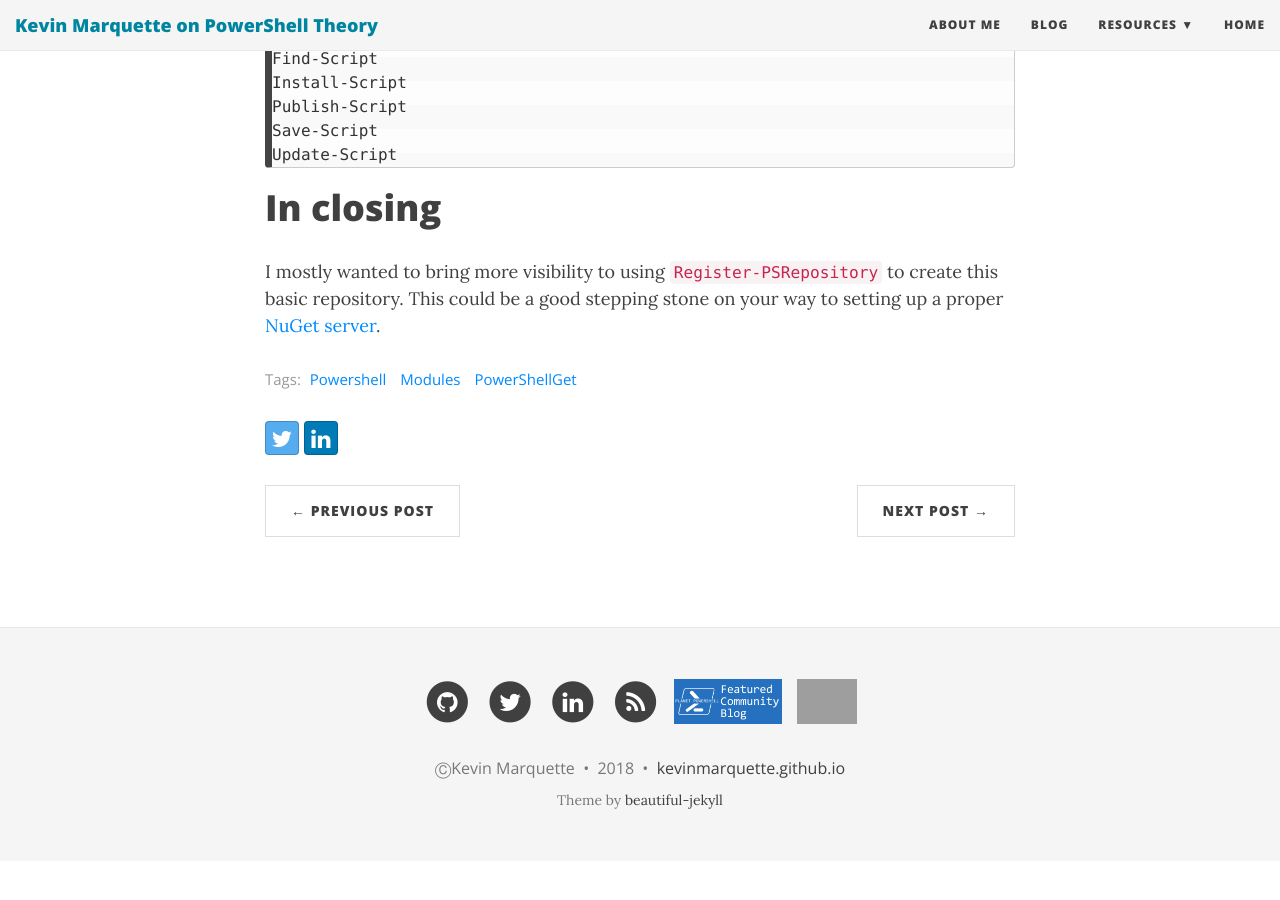
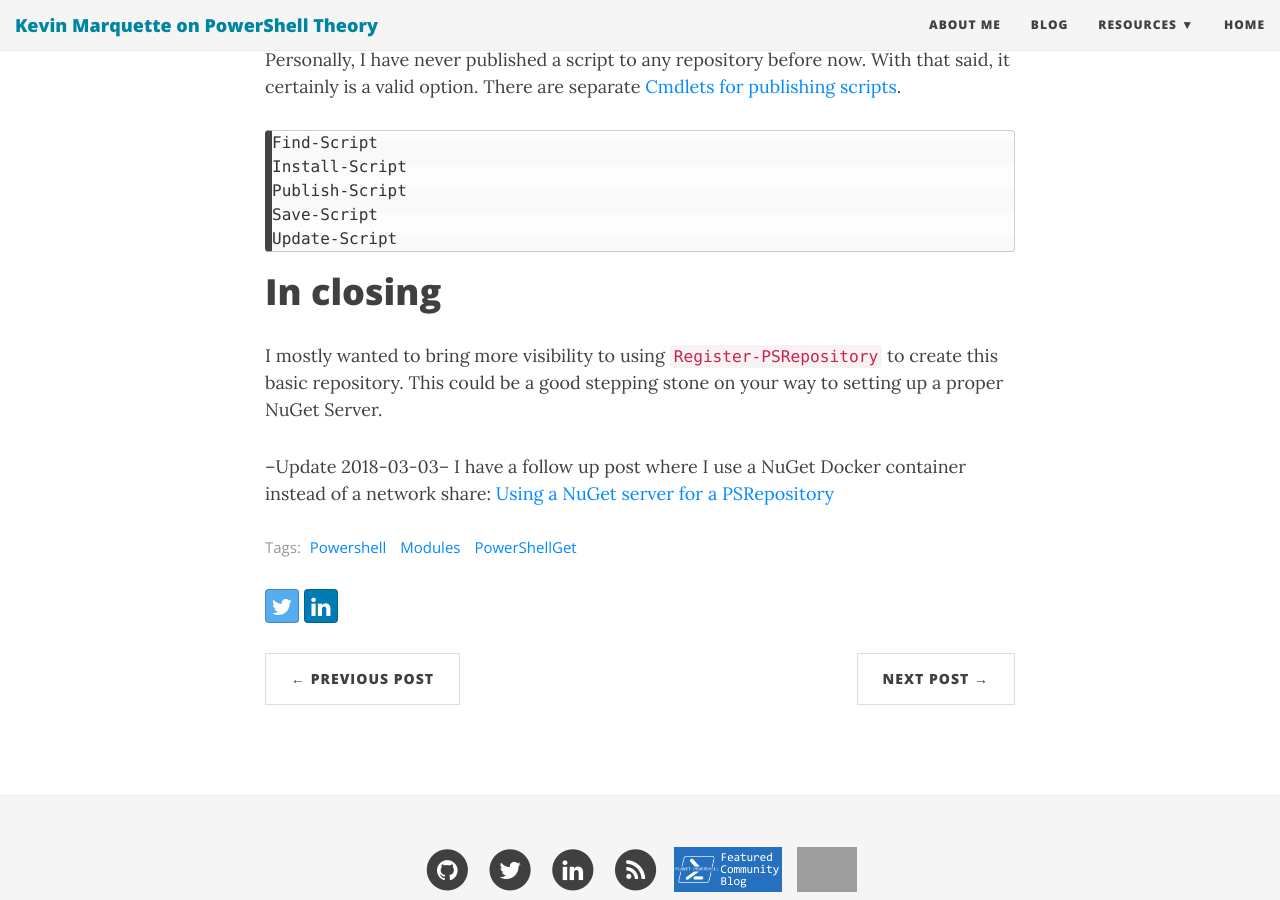
Before and after one commit to KevinMarquette/kevinmarquette.github.io, a Jekyll site: the page built from _posts/2017-05-30-Powershell-your-first-PSScript-repository.md, in a window 1280 px wide and 900 px high, scrolled down 3856 px. Built offline with Jekyll 4.4.1, drawn with Linux system fonts in a browser that asks for light colours; nearby versions of some CDN libraries; before the commit the page ends 4717 px from its top, so only the background shows below that; some of the changed text lies outside the part shown; grey boxes are pictures that could not be loaded.

Commit message:
cross links and comments

```diff
--- a/_posts/2017-05-30-Powershell-your-first-PSScript-repository.md
+++ b/_posts/2017-05-30-Powershell-your-first-PSScript-repository.md
@@ -16,6 +16,9 @@ Setting up a basic internal repository for scripts and modules is surprisingly s
 # Pre-requirements
 
 We need the `PowerShellGet` module and a folder on a network share.
+
+--Update 2018-03-03--
+I have a follow up post where I use a NuGet Docker container instead of a network share: [Using a NuGet server for a PSRepository](/2018-03-03-Powershell-Using-a-NuGet-server-for-a-PSRepository/?utm_source=blog&utm_medium=blog&utm_content=psscriptrepo)
 
 ## PowerShellGet
 
@@ -112,4 +115,7 @@ Personally, I have never published a script to any repository before now. With t
 
 # In closing
 
-I mostly wanted to bring more visibility to using `Register-PSRepository` to create this basic repository. This could be a good stepping stone on your way to setting up a proper [NuGet server](https://blogs.msdn.microsoft.com/powershell/2014/05/20/setting-up-an-internal-powershellget-repository/).
+I mostly wanted to bring more visibility to using `Register-PSRepository` to create this basic repository. This could be a good stepping stone on your way to setting up a proper NuGet Server.
+
+--Update 2018-03-03--
+I have a follow up post where I use a NuGet Docker container instead of a network share: [Using a NuGet server for a PSRepository](/2018-03-03-Powershell-Using-a-NuGet-server-for-a-PSRepository/?utm_source=blog&utm_medium=blog&utm_content=psscriptrepo)
```
Also changed, not shown: _posts/2018-03-03-Powershell-Using-a-NuGet-server-for-a-PSRepository.md (+2 -0 lines).
